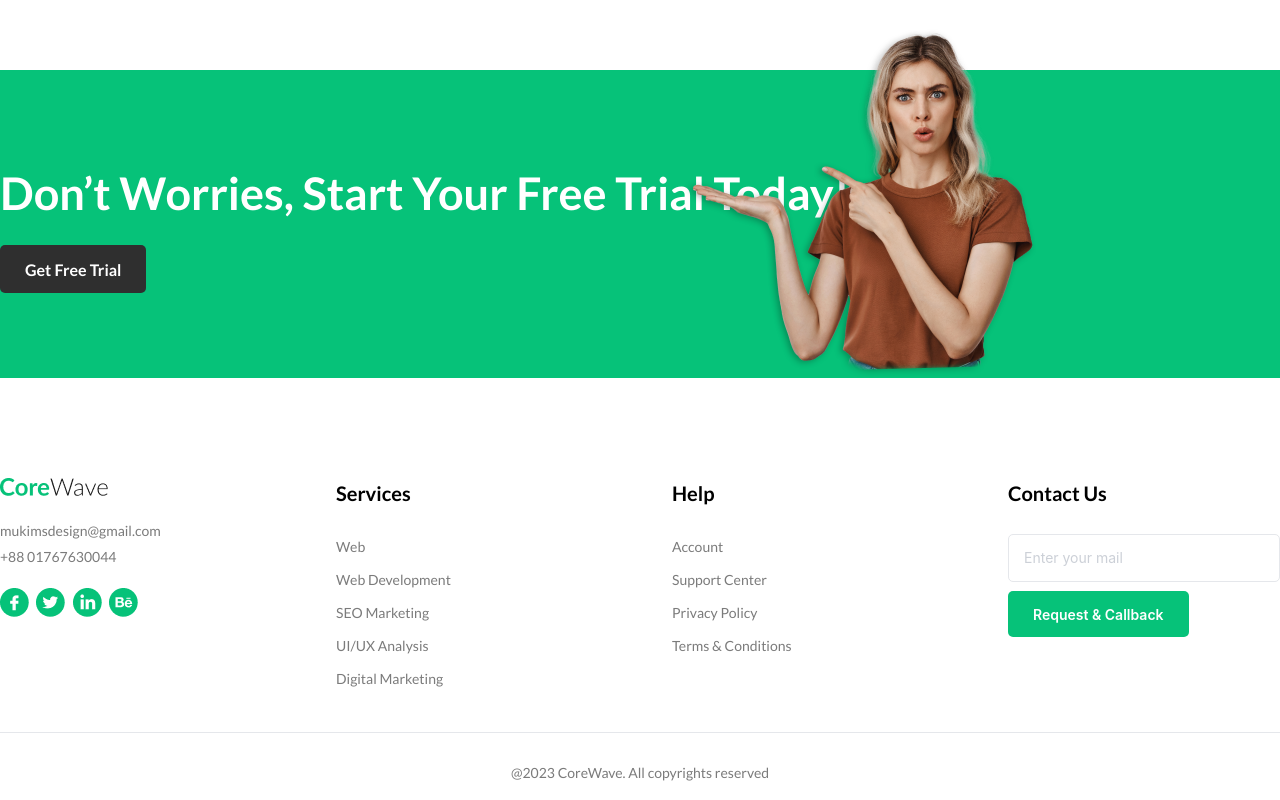
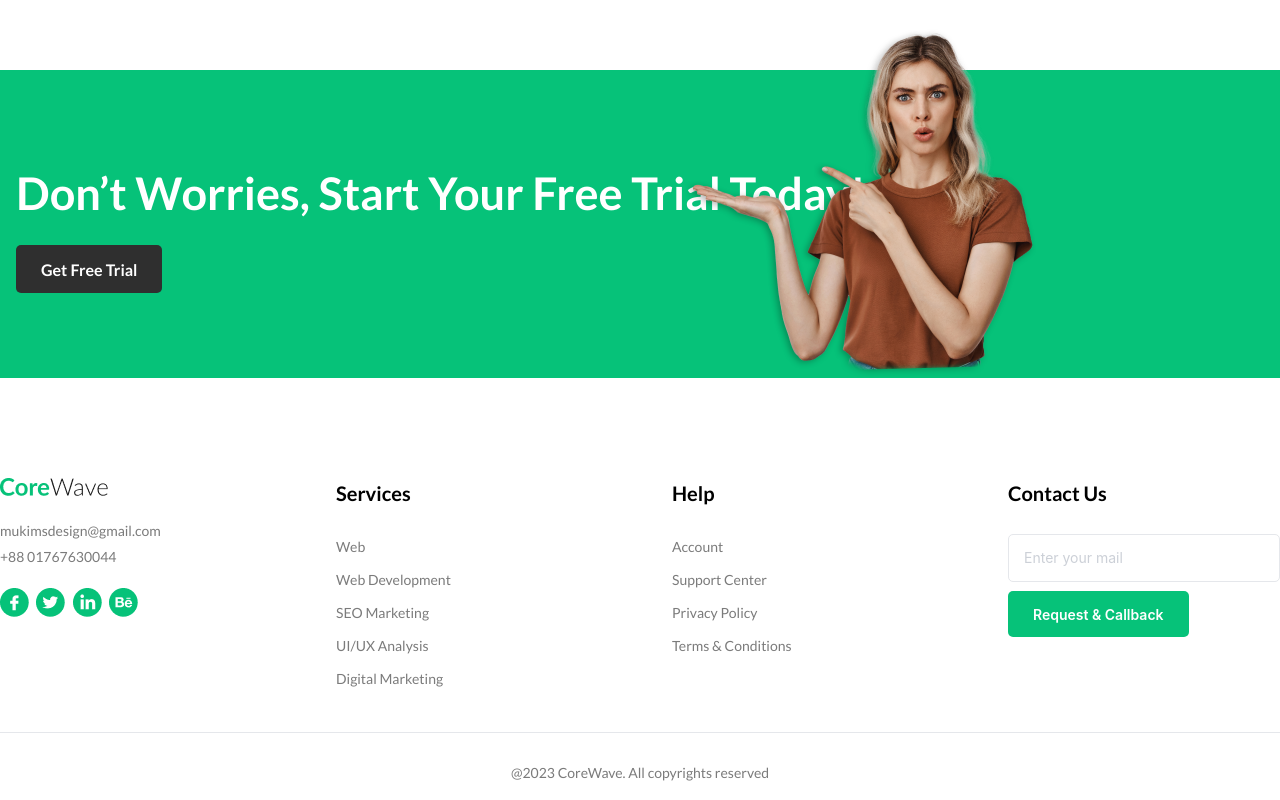
Before and after one commit to faisalbari193/project-2, a React (Vite) app: page / in a window 1280 px wide. Shown: the part 4718-5518 px from the top of the page. Built offline with nearby package versions, Linux system fonts and the light colour scheme.

Commit message:
add some improvement

```diff
--- a/src/components/FreeTrial/FreeTrial.jsx
+++ b/src/components/FreeTrial/FreeTrial.jsx
@@ -6,8 +6,8 @@ const FreeTrial = () => {
     <section className="bg-[#06C279] relative  py-24">
       <Container>
         <div className="flex justify-between items-center">
-          <div>
-            <h2 className="font-custom font-semibold text-[45px] leading-13.5 text-white mb-9.5">
+          <div className="px-4">
+            <h2 className="font-custom font-semibold text-[45px] leading-13.5 text-white  mb-9.5">
               Don’t Worries, Start Your Free Trial Today!
             </h2>
             <a
```
